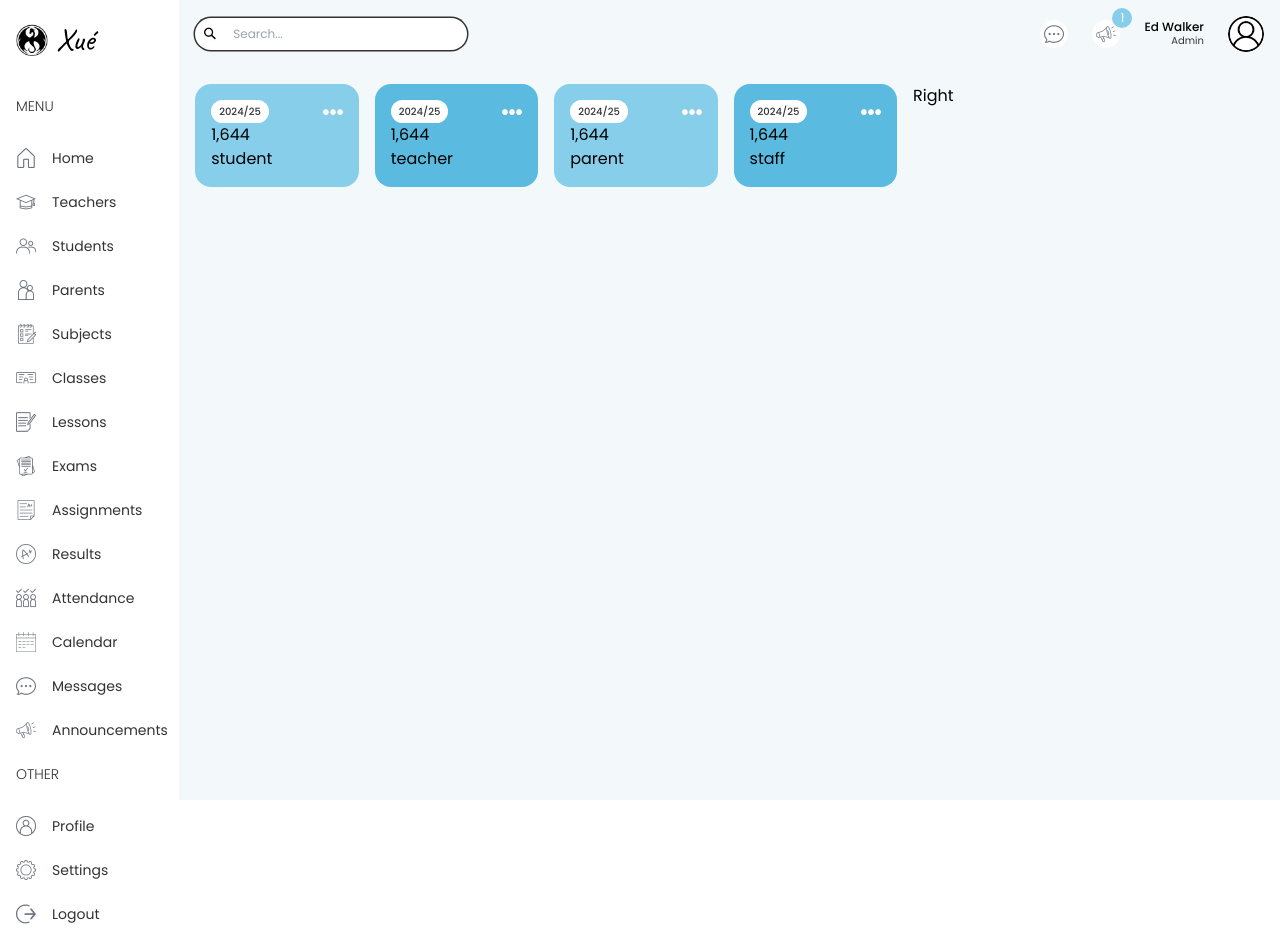
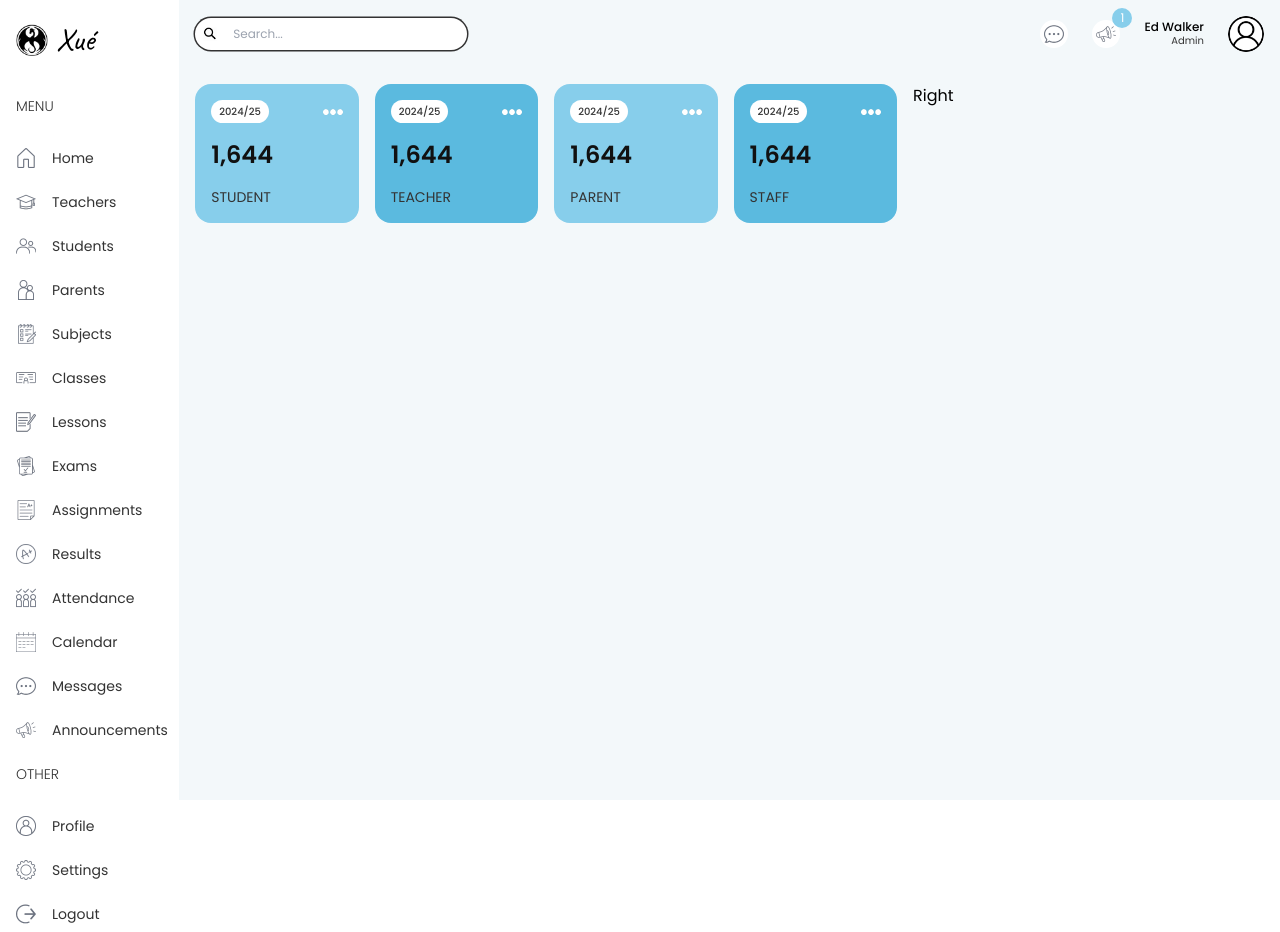
Before and after one commit to Nimira43/Xue, a Next.js app: page /admin in a window 1280 px wide. Built offline with nearby package versions, Linux system fonts and the light colour scheme.

Commit message:
Finished styling the UserCard

```diff
--- a/src/components/UserCard.tsx
+++ b/src/components/UserCard.tsx
@@ -7,8 +7,8 @@ const UserCard = ({type}:{type:string}) => {
         <span className='text-[10px] text-grey-dark font-medium bg-light px-2 py-1 rounded-full'>2024/25</span>
         <Image src='/more.png' alt='' width={20} height={20}/>
       </div>
-      <h1>1,644</h1>
-      <h2>{type}</h2>
+      <h1 className='text-2xl font-semibold my-4 text-dark'>1,644</h1>
+      <h2 className='uppercase text-sm text-grey-dark'>{type}</h2>
     </div>
   )
 }
```
